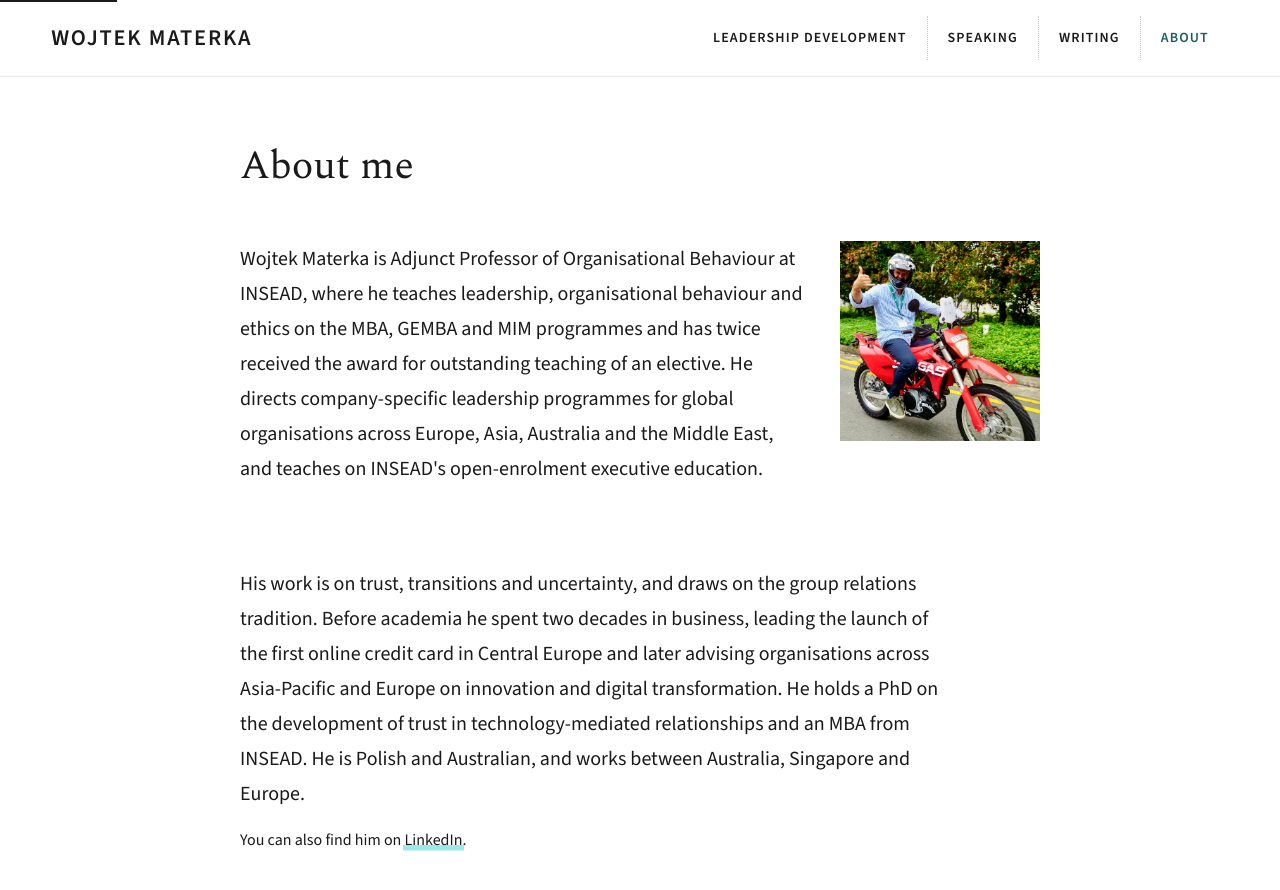
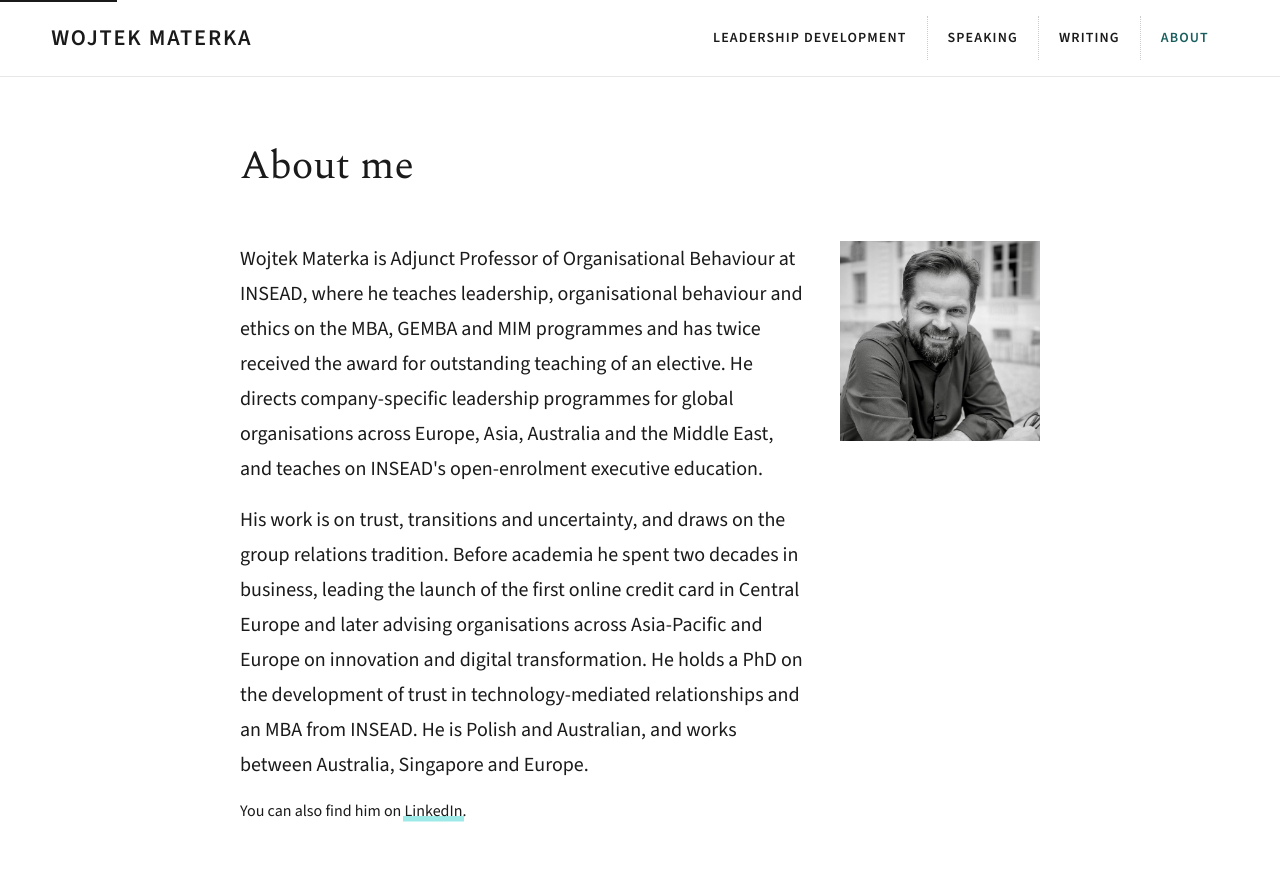
Before and after one commit to wosheesh/wmaterka, a Jekyll site: the page built from about.md, in a window 1280 px wide and 900 px high. Shown: the top 890 px of the window. Built offline with Jekyll 4.4.1, drawn with Linux system fonts in a browser that asks for light colours.

Commit message:
About: new headshot, tighter spacing; add latest essay to Writing
- About: swap the motorcycle photo for the B&W headshot, and merge the
  copy into a single .about-intro block so paragraphs sit 1rem apart
  instead of being split by a 4rem .section break.
- Writing: add "The Cherub in the Machine" (Substack, August 2026).

Co-Authored-By: Claude Opus 5 (1M context) <noreply@anthropic.com>
Claude-Session: https://claude.ai/code/session_0129KxWgm3DRZzm415vaWZHC

```diff
--- a/about.md
+++ b/about.md
@@ -11,14 +11,12 @@ description: "About - Wojtek Materka"
 <div class="section about-intro">
     <div class="about-text">
         <p class="page-description">Wojtek Materka is Adjunct Professor of Organisational Behaviour at INSEAD, where he teaches leadership, organisational behaviour and ethics on the MBA, GEMBA and MIM programmes and has twice received the award for outstanding teaching of an elective. He directs company-specific leadership programmes for global organisations across Europe, Asia, Australia and the Middle East, and teaches on INSEAD's open-enrolment executive education.</p>
+
+        <p class="page-description">His work is on trust, transitions and uncertainty, and draws on the group relations tradition. Before academia he spent two decades in business, leading the launch of the first online credit card in Central Europe and later advising organisations across Asia-Pacific and Europe on innovation and digital transformation. He holds a PhD on the development of trust in technology-mediated relationships and an MBA from INSEAD. He is Polish and Australian, and works between Australia, Singapore and Europe.</p>
+
+        <p>You can also find him on <a href="https://www.linkedin.com/in/wmaterka/" target="_blank" rel="noopener noreferrer">LinkedIn</a>.</p>
     </div>
     <div class="about-photo-wrapper">
-        <img src="{{ '/images/about/Tims Bike WM.jpg' | relative_url }}" alt="Wojtek Materka" class="about-photo">
+        <img src="{{ '/images/about/Wojtek Materka headshot BW.jpg' | relative_url }}" alt="Wojtek Materka" class="about-photo">
     </div>
 </div>
-
-<div class="section">
-    <p class="page-description">His work is on trust, transitions and uncertainty, and draws on the group relations tradition. Before academia he spent two decades in business, leading the launch of the first online credit card in Central Europe and later advising organisations across Asia-Pacific and Europe on innovation and digital transformation. He holds a PhD on the development of trust in technology-mediated relationships and an MBA from INSEAD. He is Polish and Australian, and works between Australia, Singapore and Europe.</p>
-
-    <p>You can also find him on <a href="https://www.linkedin.com/in/wmaterka/" target="_blank" rel="noopener noreferrer">LinkedIn</a>.</p>
-</div>
```
Also changed, not shown: writing.md (+4 -0 lines), images/about/Wojtek Materka headshot BW.jpg (added), 3 other files.
